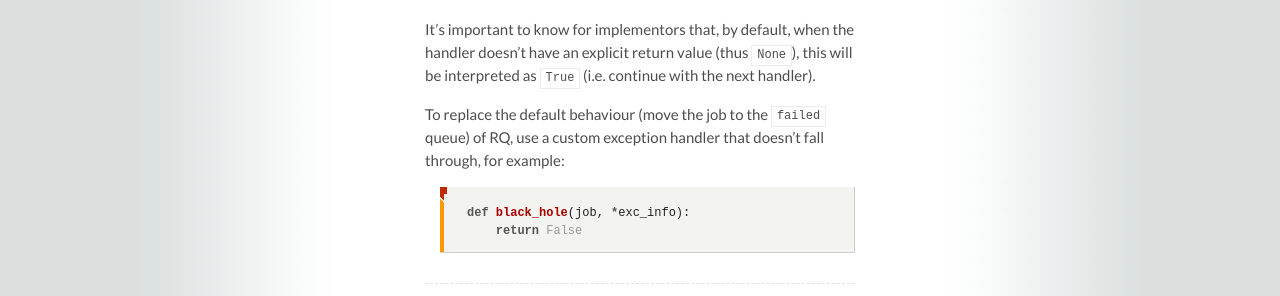
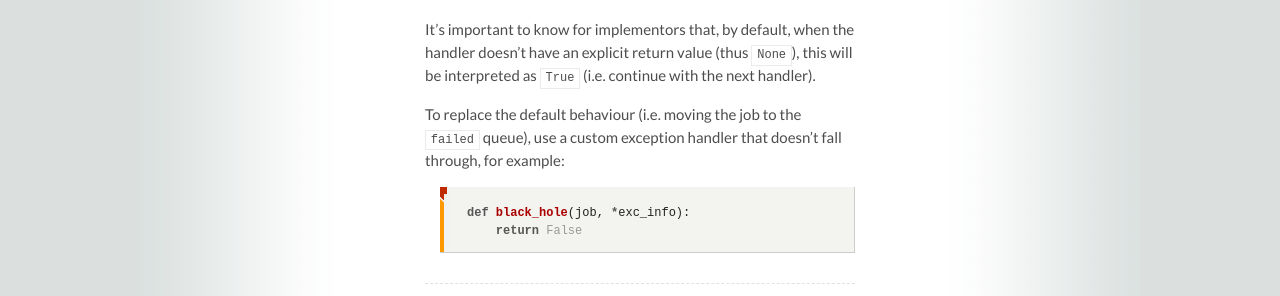
Before and after one commit to rq/rq, a Jekyll site: the page built from docs/exceptions.md, in a window 1280 px wide. Shown: the part 1666-1962 px from the top of the page. Built offline with Jekyll 4.4.1, drawn with Linux system fonts in a browser that asks for light colours; some web fonts are replaced; Markdown is read by kramdown in place of the engine named in the settings.

Commit message:
Changes.

```diff
--- a/docs/exceptions.md
+++ b/docs/exceptions.md
@@ -72,7 +72,7 @@ It's important to know for implementors that, by default, when the handler
 doesn't have an explicit return value (thus `None`), this will be interpreted
 as `True` (i.e.  continue with the next handler).
 
-To replace the default behaviour (move the job to the `failed` queue) of RQ,
+To replace the default behaviour (i.e. moving the job to the `failed` queue),
 use a custom exception handler that doesn't fall through, for example:
 
 {% highlight python %}
```
